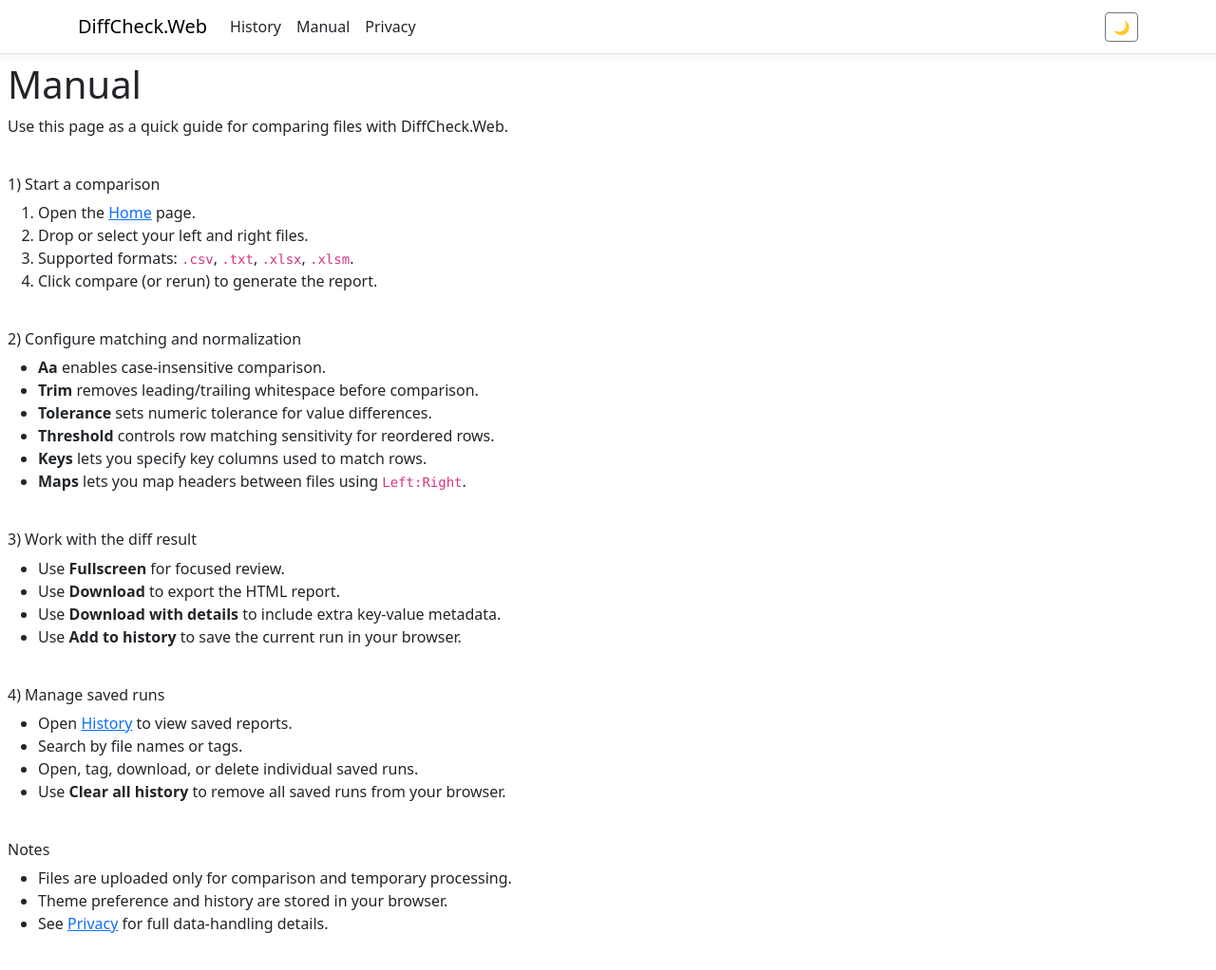
After one commit to milvasic/diffcheck, an ASP.NET Core app: page /Manual in a window 1280 px wide. The commit adds this page. Shown: the top 1022 px of the page at 95% size. Run offline with ASP.NET Core 8, Linux system fonts and the light colour scheme; style sheets or scripts are compiled from the project's sources; some libraries are stand-ins or nearby versions.

Commit message:
Add Manual page and navbar link in web app
Agent-Logs-Url: https://github.com/milvasic/diffcheck/sessions/d76f279f-6e02-4c7a-9173-db098ebee5b2

Co-authored-by: milvasic <18378954+milvasic@users.noreply.github.com>

```diff
--- /dev/null
+++ b/DiffCheck.Web/Pages/Manual.cshtml
@@ -0,0 +1,50 @@
+@page
+@model ManualModel
+@{
+	ViewData["Title"] = "Manual";
+}
+
+<h1>@ViewData["Title"]</h1>
+
+<p>Use this page as a quick guide for comparing files with DiffCheck.Web.</p>
+
+<h2 class="h6 mt-4">1) Start a comparison</h2>
+<ol>
+	<li>Open the <a asp-page="/Index">Home</a> page.</li>
+	<li>Drop or select your left and right files.</li>
+	<li>Supported formats: <code>.csv</code>, <code>.txt</code>, <code>.xlsx</code>, <code>.xlsm</code>.</li>
+	<li>Click compare (or rerun) to generate the report.</li>
+</ol>
+
+<h2 class="h6 mt-4">2) Configure matching and normalization</h2>
+<ul>
+	<li><strong>Aa</strong> enables case-insensitive comparison.</li>
+	<li><strong>Trim</strong> removes leading/trailing whitespace before comparison.</li>
+	<li><strong>Tolerance</strong> sets numeric tolerance for value differences.</li>
+	<li><strong>Threshold</strong> controls row matching sensitivity for reordered rows.</li>
+	<li><strong>Keys</strong> lets you specify key columns used to match rows.</li>
+	<li><strong>Maps</strong> lets you map headers between files using <code>Left:Right</code>.</li>
+</ul>
+
+<h2 class="h6 mt-4">3) Work with the diff result</h2>
+<ul>
+	<li>Use <strong>Fullscreen</strong> for focused review.</li>
+	<li>Use <strong>Download</strong> to export the HTML report.</li>
+	<li>Use <strong>Download with details</strong> to include extra key-value metadata.</li>
+	<li>Use <strong>Add to history</strong> to save the current run in your browser.</li>
+</ul>
+
+<h2 class="h6 mt-4">4) Manage saved runs</h2>
+<ul>
+	<li>Open <a asp-page="/History">History</a> to view saved reports.</li>
+	<li>Search by file names or tags.</li>
+	<li>Open, tag, download, or delete individual saved runs.</li>
+	<li>Use <strong>Clear all history</strong> to remove all saved runs from your browser.</li>
+</ul>
+
+<h2 class="h6 mt-4">Notes</h2>
+<ul>
+	<li>Files are uploaded only for comparison and temporary processing.</li>
+	<li>Theme preference and history are stored in your browser.</li>
+	<li>See <a asp-page="/Privacy">Privacy</a> for full data-handling details.</li>
+</ul>
--- /dev/null
+++ b/DiffCheck.Web/Pages/Manual.cshtml.cs
@@ -0,0 +1,8 @@
+using Microsoft.AspNetCore.Mvc.RazorPages;
+
+namespace DiffCheck.Web.Pages;
+
+public class ManualModel : PageModel
+{
+	public void OnGet() { }
+}
--- a/DiffCheck.Web/Pages/Shared/_Layout.cshtml
+++ b/DiffCheck.Web/Pages/Shared/_Layout.cshtml
@@ -35,6 +35,9 @@
                             <a class="nav-link text-dark" asp-area="" asp-page="/History">History</a>
                         </li>
                         <li class="nav-item">
+                            <a class="nav-link text-dark" asp-area="" asp-page="/Manual">Manual</a>
+                        </li>
+                        <li class="nav-item">
                             <a class="nav-link text-dark" asp-area="" asp-page="/Privacy">Privacy</a>
                         </li>
                     </ul>
```
Also changed, not shown: README.md.
